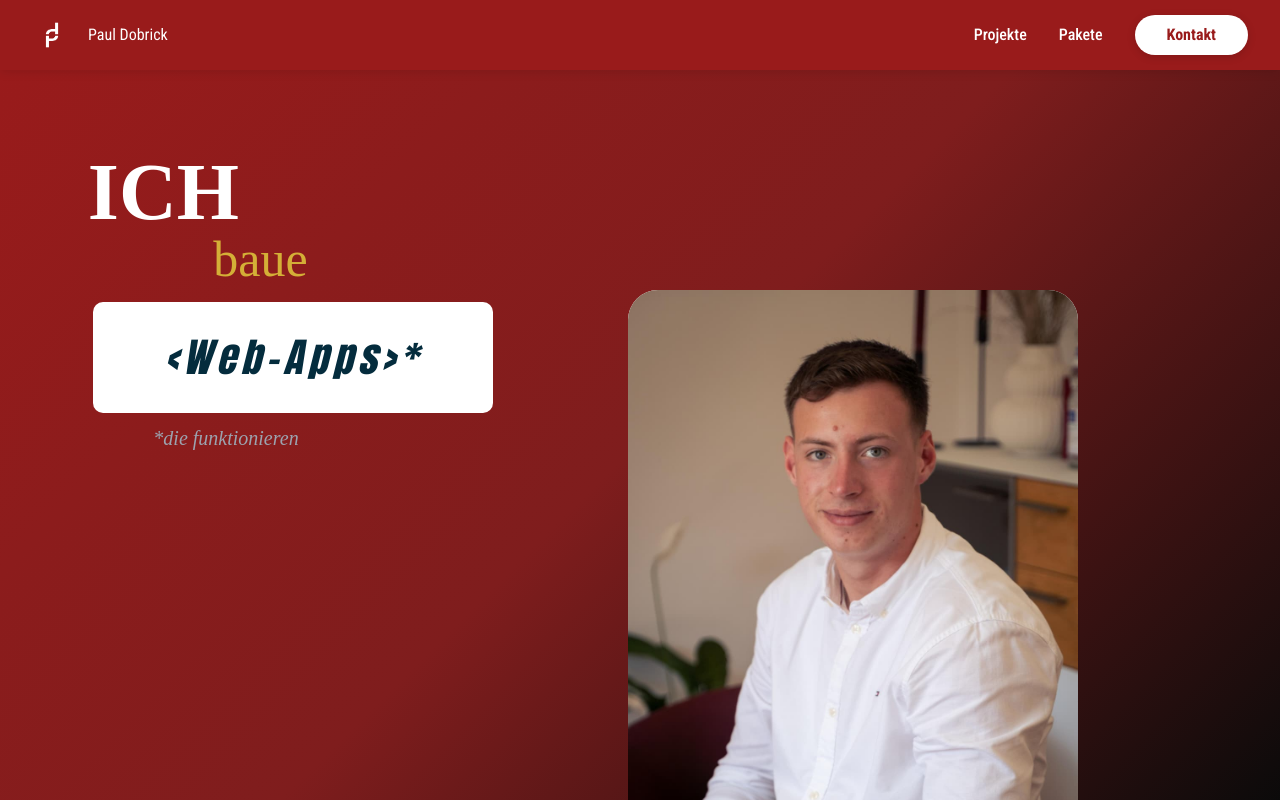
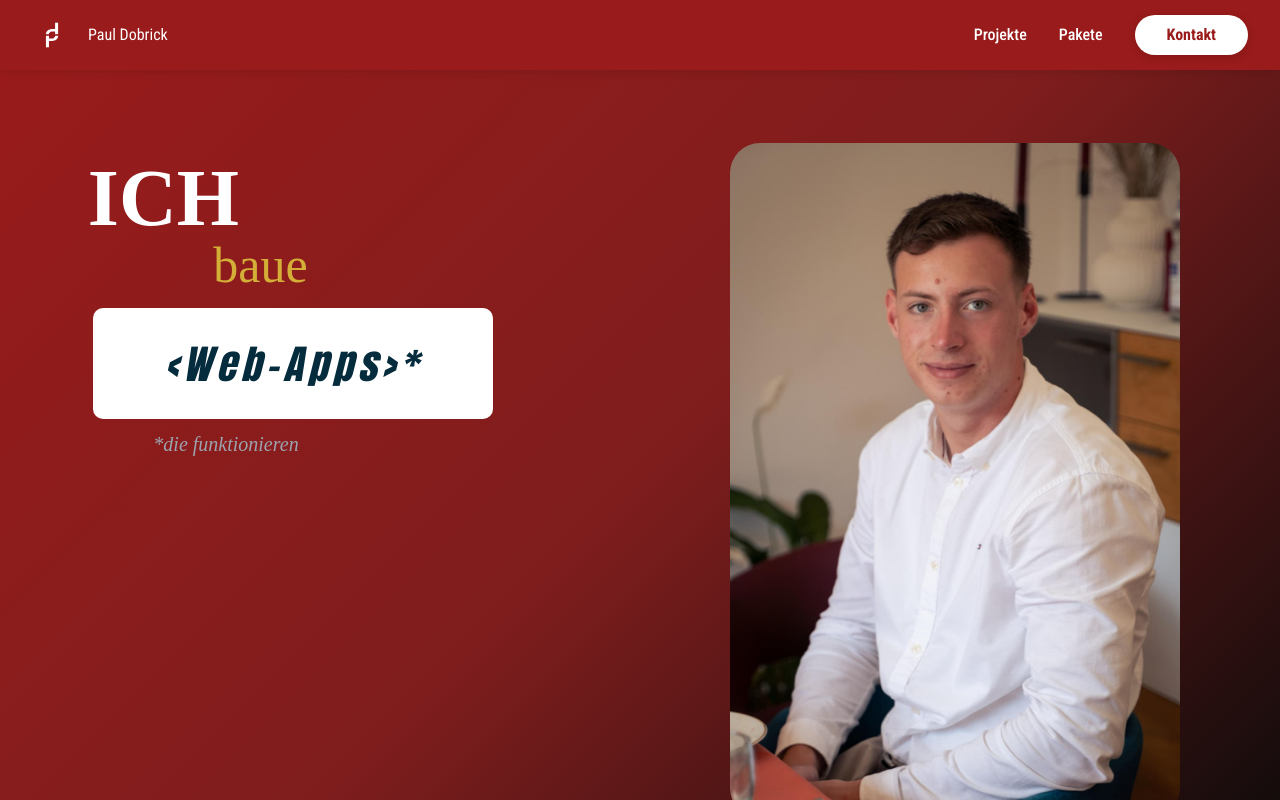
Before and after one commit to pauldobrick-dev/portfolio, a Vue app: page / in a window 1280 px wide. Shown: the top 800 px of the page. Built offline with nearby package versions, Linux system fonts and the light colour scheme; a web font is replaced by a local one.

Commit message:
Rough main-head seaction done

```diff
--- a/src/components/MainTop.vue
+++ b/src/components/MainTop.vue
@@ -7,9 +7,8 @@
             <span id="sub2sub" :class="{ moveDown: isActive }">*die funktionieren</span>
         </div>
         <div class="img-section">
-            <div class="img-info-back">
-                <img src="../assets/Portfoliomain.jpg" width="450px"/>
-            </div>
+            <div class="img-info-back" :class="{ openInfos: isActiveInfo }"></div>
+            <img :class="{ openImg: isActiveInfo }" @mouseover="toggleInfos" src="../assets/Portfoliomain.jpg" width="450px"/>
         </div>
     </div>
 </template>
@@ -18,6 +17,11 @@
 import { onMounted, ref } from 'vue'
 
 const isActive = ref(false);
+const isActiveInfo = ref(false);
+
+function toggleInfos() {
+    isActiveInfo.value = !isActiveInfo.value
+}
 
 onMounted(() => {
   setTimeout(() => {
@@ -115,24 +119,35 @@ onMounted(() => {
 .img-section {
     display: flex;
     align-items: center;
-    justify-content: center;
+    justify-content: flex-end;
+    padding-right: 100px;
     grid-row: 2;
     grid-column: 2 / 4;
     width: 100%;
     height: 100%;
+    position: relative;
 
     .img-info-back {
-        position: relative;
-        width: 450px;
-        height: 300px;
+        position: absolute;
+        width: 300px; // Anpassen
+        height: 500px;
         background-color: white;
         border-radius: 30px;
+        left: 72%;
+        transform: translateX(-50%) translateX(-30px);
+        z-index: 1;
+        will-change: width, height; // height hinzufügen
+        transition: all .5s cubic-bezier(0.4, 0, 0.2, 1);
     }
 
     img {
+        width: 450px;
         border-radius: 30px;
+        z-index: 2;
+        position: relative;
 
-        //transform: translateX(150px);
+        will-change: width, height; // height hinzufügen
+        transition: all .5s cubic-bezier(0.4, 0, 0.2, 1);
     }
 }
 
@@ -147,4 +162,17 @@ onMounted(() => {
     transition: top 1s cubic-bezier(0.4, 0, 0.2, 1);
 }
 
+.openInfos {
+    left: 65%!important;
+    width: 600px !important;
+    height: 700px!important;
+    transition: all .5s cubic-bezier(0.4, 0, 0.2, 1);
+}
+
+.openImg {
+    width: 300px!important;
+
+    box-shadow: 0px 0px 20px black;
+}
+
 </style>
```
